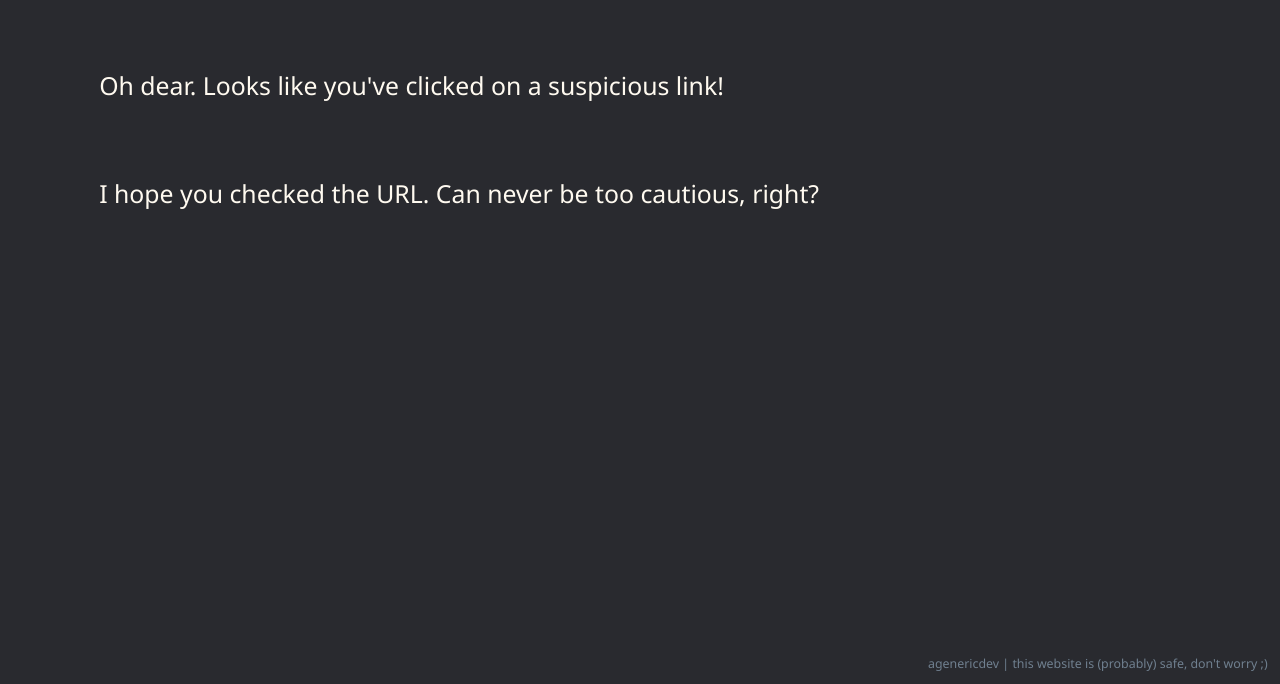
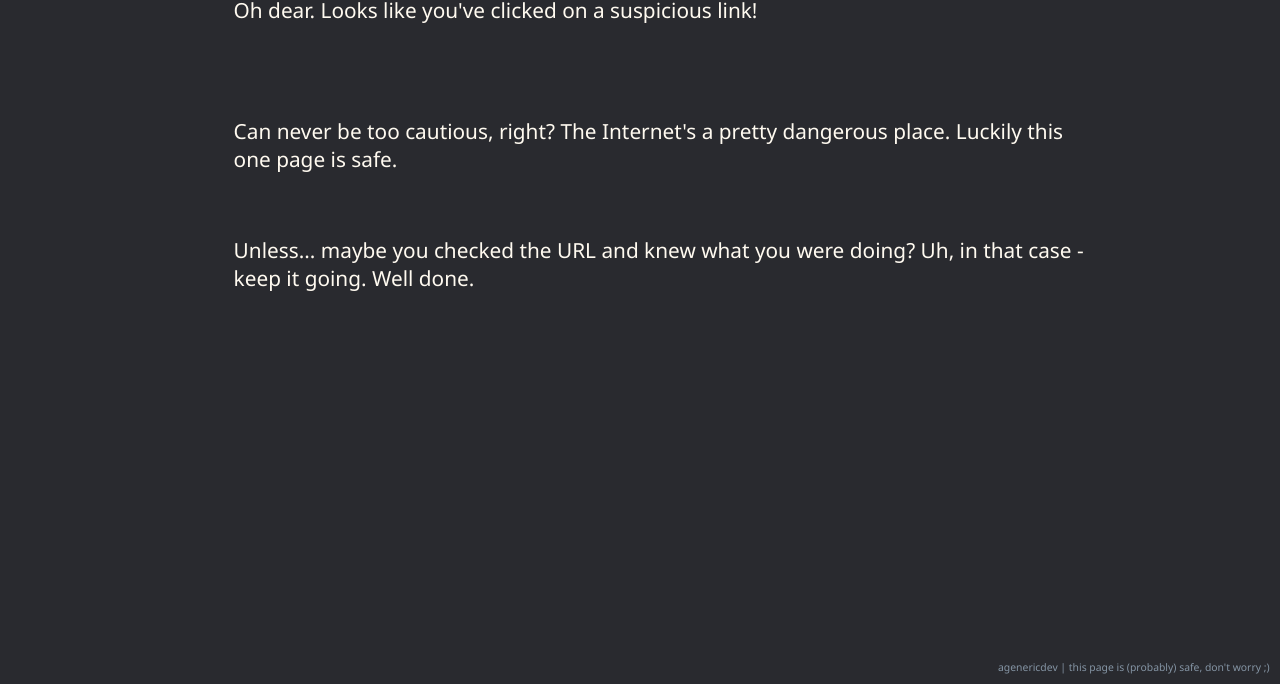
Before and after one commit to ageneric/suspicious-page, a plain HTML site: page index.html in a window 1280 px wide. Shown: the part 116-800 px from the top of the page. Drawn offline with Linux system fonts and the light colour scheme.

Commit message:
Updated page content
Updated page content and slightly modified styles.css

```diff
--- a/index.html
+++ b/index.html
@@ -9,11 +9,12 @@
 <body>
   <div class="text">
     <h1>Totally Legitimate Phishing Page</h1>
-    <p>Oh dear. Looks like you've clicked on a suspicious link!</p>
-    <p>I hope you checked the URL. Can never be too cautious, right?</p>
+    <p style="padding-bottom: 3.5em;">Oh dear. Looks like you've clicked on a suspicious link!</p>
+    <p>Can never be too cautious, right? The Internet's a pretty dangerous place. Luckily this one page is safe.</p>
+    <p>Unless... maybe you checked the URL and knew what you were doing? Uh, in that case - keep it going. Well done.</p>
   </div>
   <div class="disclaimer-container">
-    <div class="disclaimer">agenericdev | this website is (probably) safe, don't worry ;)</div>
+    <div class="disclaimer">agenericdev | this page is (probably) safe, don't worry ;)</div>
   </div>
 </body>
 </html>
--- a/styles.css
+++ b/styles.css
@@ -1,7 +1,8 @@
 :root {
-  font-size: 24px;
-  font-size: calc(12px + 1vmax);
+  font-size: 20px;
+  font-size: calc(8px + 1vmax);
   --background-primary: #292a2f;
+  --text-disclaimer: #8595a5;
 }
 
 body {
@@ -19,6 +20,9 @@ body {
 .text {
   padding-left: 2em;
   padding-right: 2em;
+  margin-right: auto;
+  margin-left: auto;
+  width: 70%;
 }
 
 .disclaimer-container {
@@ -31,8 +35,7 @@ body {
   font-size: 0.5em;
   padding: 1em;
 
-  background-color: var(--background-primary);
-  color: slategray;
+  color: var(--text-disclaimer);
 }
 
 p {
@@ -43,8 +46,6 @@ p {
 }
 
 h1 {
-  margin-block-end: 1.67em;
-
   font-weight: lighter;
   color: slategray;
 }
```
